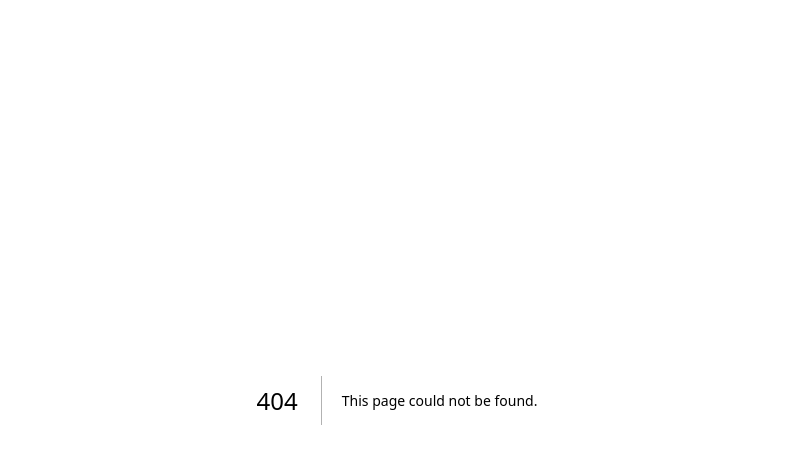
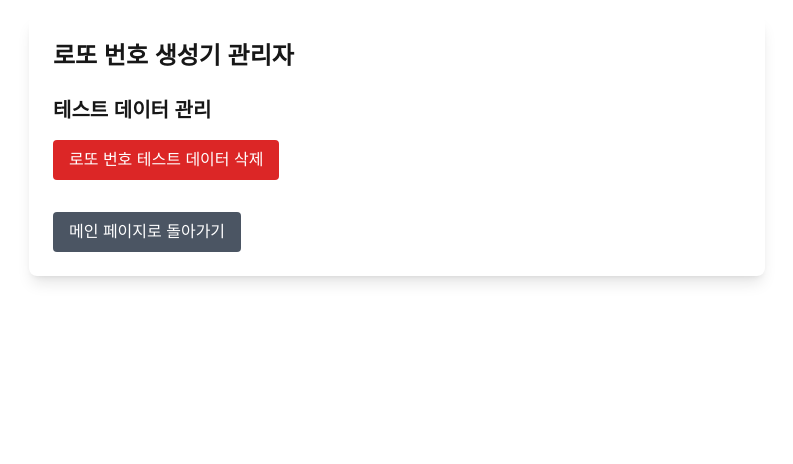
Before and after one commit to yong-wook/lotto-number-generator, a Next.js app: page /admin in a window 1280 px wide. Before the commit this address had no page. Shown: the top 464 px of the page, without its empty margins (243-1036 px from the left). Built offline with nearby package versions, Linux system fonts and the light colour scheme.

Commit message:
관리자 페이지 및 테스트 데이터 삭제 API 추가

```diff
--- /dev/null
+++ b/pages/admin.js
@@ -0,0 +1,72 @@
+import { useState } from 'react';
+import { useRouter } from 'next/router';
+
+export default function Admin() {
+  const [message, setMessage] = useState('');
+  const [isLoading, setIsLoading] = useState(false);
+  const router = useRouter();
+
+  const clearTestData = async (table) => {
+    setIsLoading(true);
+    setMessage('');
+
+    try {
+      const response = await fetch('/api/clear-test-data', {
+        method: 'POST',
+        headers: {
+          'Content-Type': 'application/json',
+        },
+        body: JSON.stringify({ table }),
+      });
+
+      const data = await response.json();
+
+      if (response.ok) {
+        setMessage(data.message || '데이터가 성공적으로 삭제되었습니다');
+      } else {
+        setMessage(`오류: ${data.error || '알 수 없는 오류가 발생했습니다'}`);
+      }
+    } catch (error) {
+      console.error('데이터 삭제 오류:', error);
+      setMessage('서버 오류가 발생했습니다');
+    } finally {
+      setIsLoading(false);
+    }
+  };
+
+  return (
+    <div className="container mx-auto p-4 max-w-3xl">
+      <div className="bg-white shadow-lg rounded-lg p-6">
+        <h1 className="text-2xl font-semibold mb-6">로또 번호 생성기 관리자</h1>
+
+        <div className="mb-8">
+          <h2 className="text-xl font-semibold mb-4">테스트 데이터 관리</h2>
+          <div className="flex space-x-4 mb-4">
+            <button
+              onClick={() => clearTestData('lotto_numbers')}
+              disabled={isLoading}
+              className="bg-red-600 hover:bg-red-700 text-white px-4 py-2 rounded transition duration-200 disabled:opacity-50"
+            >
+              {isLoading ? '삭제 중...' : '로또 번호 테스트 데이터 삭제'}
+            </button>
+          </div>
+
+          {message && (
+            <div className={`p-3 rounded ${message.includes('오류') ? 'bg-red-100 text-red-800' : 'bg-green-100 text-green-800'}`}>
+              {message}
+            </div>
+          )}
+        </div>
+
+        <div>
+          <button
+            onClick={() => router.push('/')}
+            className="bg-gray-600 hover:bg-gray-700 text-white px-4 py-2 rounded transition duration-200"
+          >
+            메인 페이지로 돌아가기
+          </button>
+        </div>
+      </div>
+    </div>
+  );
+}
--- /dev/null
+++ b/pages/api/clear-test-data.js
@@ -0,0 +1,44 @@
+import { supabaseAdmin } from '../../lib/supabase';
+
+export default async function handler(req, res) {
+  if (req.method !== 'POST') {
+    return res.status(405).json({ error: '허용되지 않는 메서드입니다' });
+  }
+
+  try {
+    const { table } = req.body;
+
+    if (!table) {
+      return res.status(400).json({ error: '테이블 이름이 필요합니다' });
+    }
+
+    let result;
+
+    if (table === 'lotto_numbers') {
+      // lotto_numbers 테이블의 모든 데이터 삭제
+      const { data, error } = await supabaseAdmin
+        .from('lotto_numbers')
+        .delete()
+        .neq('id', 0) // 모든 레코드 선택
+        .select();
+
+      if (error) {
+        console.error('데이터 삭제 오류:', error);
+        return res.status(500).json({ error: '데이터 삭제에 실패했습니다' });
+      }
+
+      result = {
+        table: 'lotto_numbers',
+        deleted_count: data.length,
+        message: `${data.length}개의 테스트 데이터가 삭제되었습니다`
+      };
+    } else {
+      return res.status(400).json({ error: '지원되지 않는 테이블입니다' });
+    }
+
+    return res.status(200).json(result);
+  } catch (error) {
+    console.error('Error:', error);
+    return res.status(500).json({ error: '서버 오류가 발생했습니다' });
+  }
+}
```
